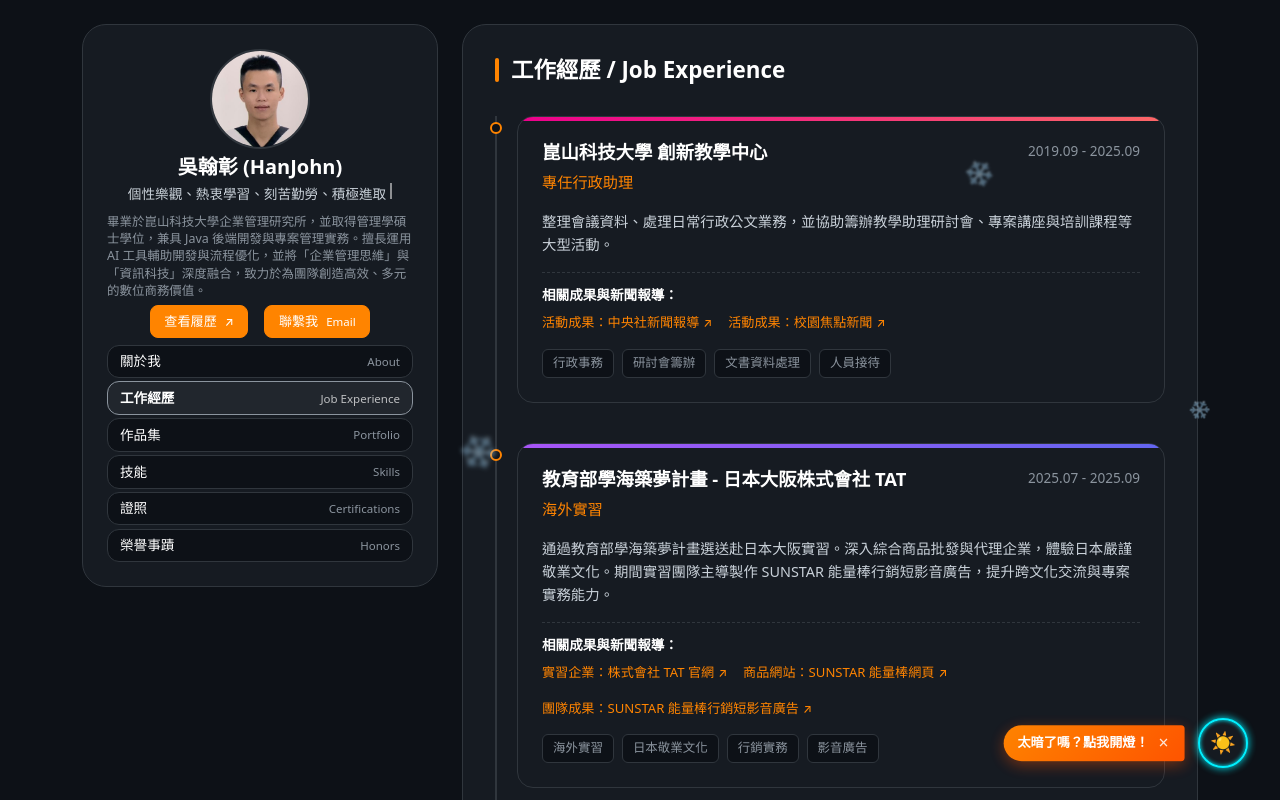
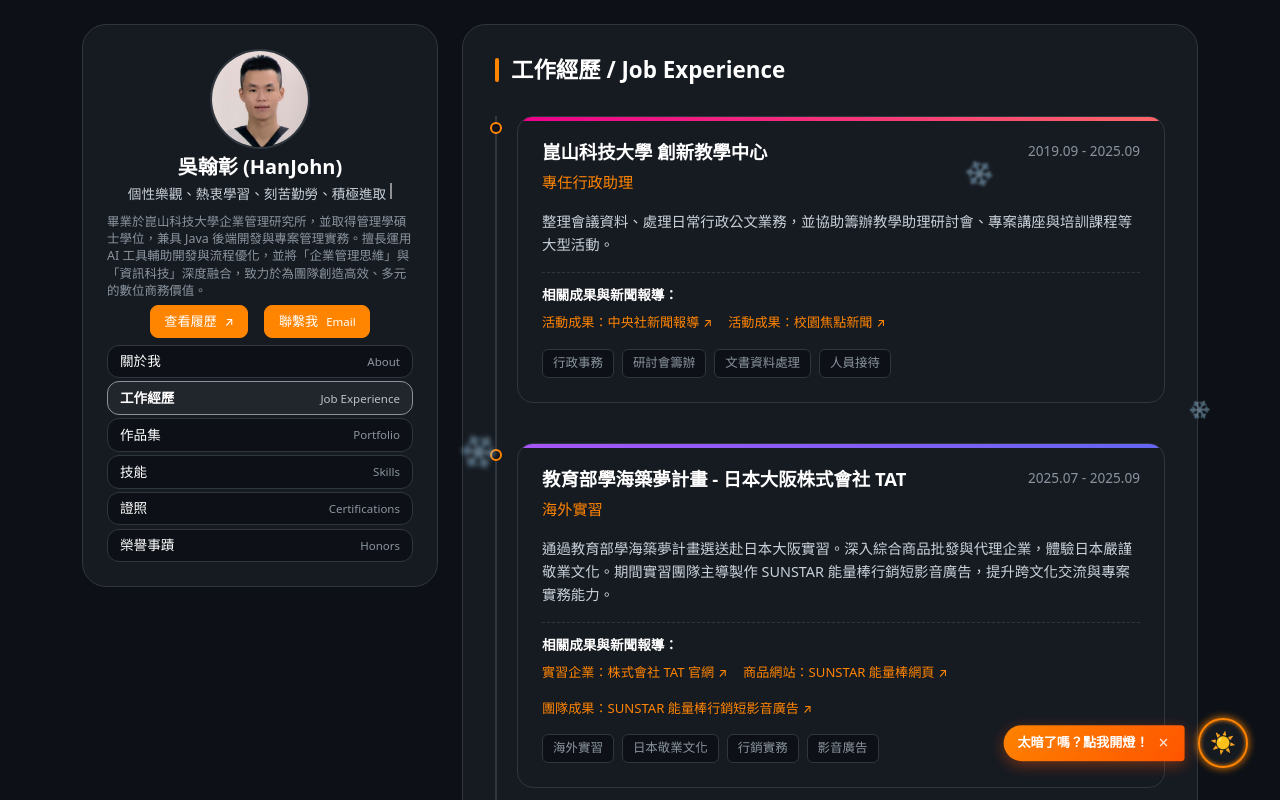
Before and after one commit to G120L010/my-profile-website, a Vue app: page / in a window 1280 px wide. Shown: the top 800 px of the page. Built offline with nearby package versions, Linux system fonts and the light colour scheme.

Commit message:
0717開燈按鈕動畫提示

```diff
--- a/src/App.vue
+++ b/src/App.vue
@@ -15,7 +15,7 @@
     <!-- 懸浮固定於右下角的深淺色切換圓形按鈕 -->
     <!-- @click="toggleTheme" 點擊時觸發 App.js 中的切換黑夜/白天模式函式 -->
     <!-- :title 在滑鼠懸停按鈕時顯示說明的提示文字 -->
-    <button @click="toggleTheme" class="btn custom-theme-toggle-btn" :title="isDarkMode ? '切換為白天模式' : '切換為黑夜模式'">
+    <button @click="toggleTheme" class="btn custom-theme-toggle-btn" :class="{ 'has-tip': showThemeTip }" :title="isDarkMode ? '切換為白天模式' : '切換為黑夜模式'">
       <!-- 根據 isDarkMode 的真假值動態顯示 太陽 或 月亮 符號 -->
       <span>{{ isDarkMode ? '☀️' : '🌙' }}</span>
 
--- a/src/assets/css/App.css
+++ b/src/assets/css/App.css
@@ -334,6 +334,32 @@
   box-shadow: 0 0 16px var(--neon-glow-color), 0 0 30px var(--neon-glow-color) !important;
   transform: scale(1.1) rotate(15deg);
   /* 懸浮時微幅放大並輕微旋轉，增加細緻互動感 */
+}
+
+/* 當提示氣泡存在時，按鈕發出溫暖的橘色光輝，呼應開燈提示 */
+.custom-theme-toggle-btn.has-tip {
+  border-color: #ff8400 !important;
+  color: #ff8400 !important;
+  box-shadow: 0 0 8px #ff8400, inset 0 0 4px #ff8400 !important;
+  animation: neonPulseWarm 1.8s infinite alternate ease-in-out !important;
+}
+
+.custom-theme-toggle-btn.has-tip:hover {
+  background-color: #ff8400 !important;
+  color: #ffffff !important;
+  box-shadow: 0 0 16px #ff8400, 0 0 30px #ff8400 !important;
+}
+
+/* 橘黃色溫暖呼吸發光動畫 */
+@keyframes neonPulseWarm {
+  0% {
+    box-shadow: 0 0 3px #ff8400, 0 0 8px rgba(255, 132, 0, 0.2), inset 0 0 1px #ff8400;
+    opacity: 0.95;
+  }
+  100% {
+    box-shadow: 0 0 8px #ff8400, 0 0 18px rgba(255, 132, 0, 0.4), inset 0 0 4px #ff8400;
+    opacity: 1;
+  }
 }
 
 /* ========================================== */
```
Also changed, not shown: 1 other file (tests, documents, lock files or other folders).
